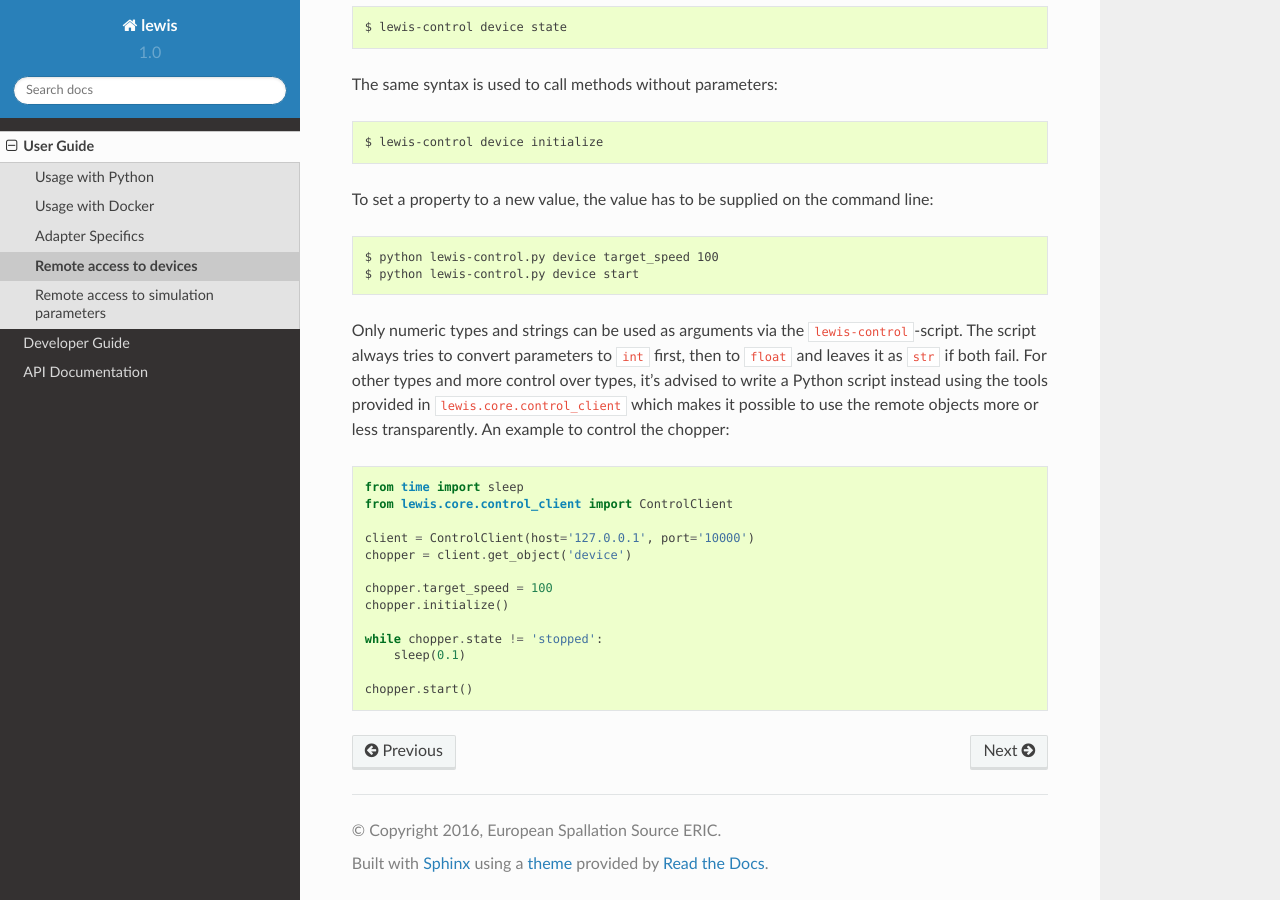
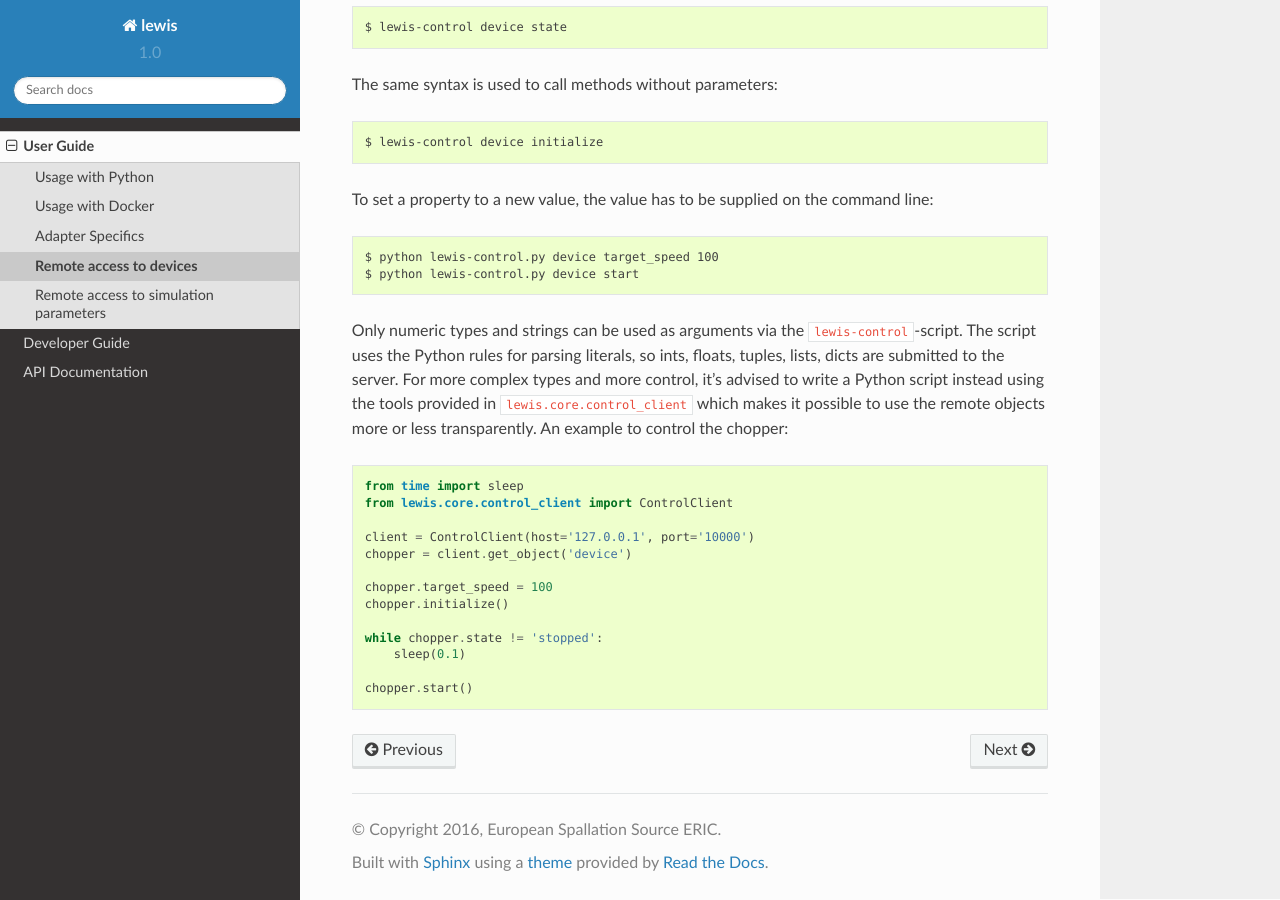
Before and after one commit to ISISComputingGroup/lewis-ess, a Sphinx documentation site: the page built from docs/user_guide/remote_access_devices.rst, in a window 1280 px wide and 900 px high, scrolled down 765 px. Built offline with Sphinx 7.4.7 and the Read the Docs theme 2.0.0, drawn with Linux system fonts in a browser that asks for light colours; formulas are drawn with MathJax 3.

Commit message:
Correcting outdated statement in remote access docs

```diff
--- a/docs/user_guide/remote_access_devices.rst
+++ b/docs/user_guide/remote_access_devices.rst
@@ -53,13 +53,11 @@ command line:
     $ python lewis-control.py device start
 
 Only numeric types and strings can be used as arguments via the
-``lewis-control``-script. The script always tries to convert
-parameters to ``int`` first, then to ``float`` and leaves it as ``str``
-if both fail. For other types and more control over types, it's advised
-to write a Python script instead using the tools provided in
-``lewis.core.control_client`` which makes it possible to use the
-remote objects more or less transparently. An example to control the
-chopper:
+``lewis-control``-script. The script uses the Python rules for parsing literals,
+so ints, floats, tuples, lists, dicts are submitted to the server. For more complex types
+and more control, it's advised to write a Python script instead using
+the tools provided in ``lewis.core.control_client`` which makes it possible to use the
+remote objects more or less transparently. An example to control the chopper:
 
 .. code:: python
 
```
